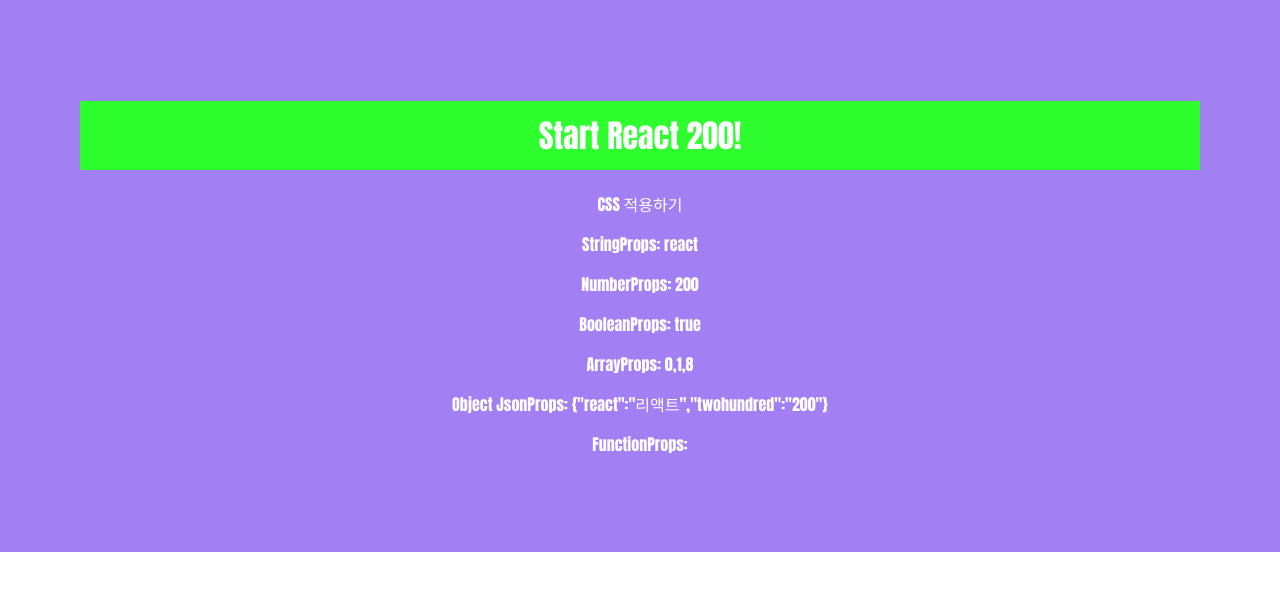
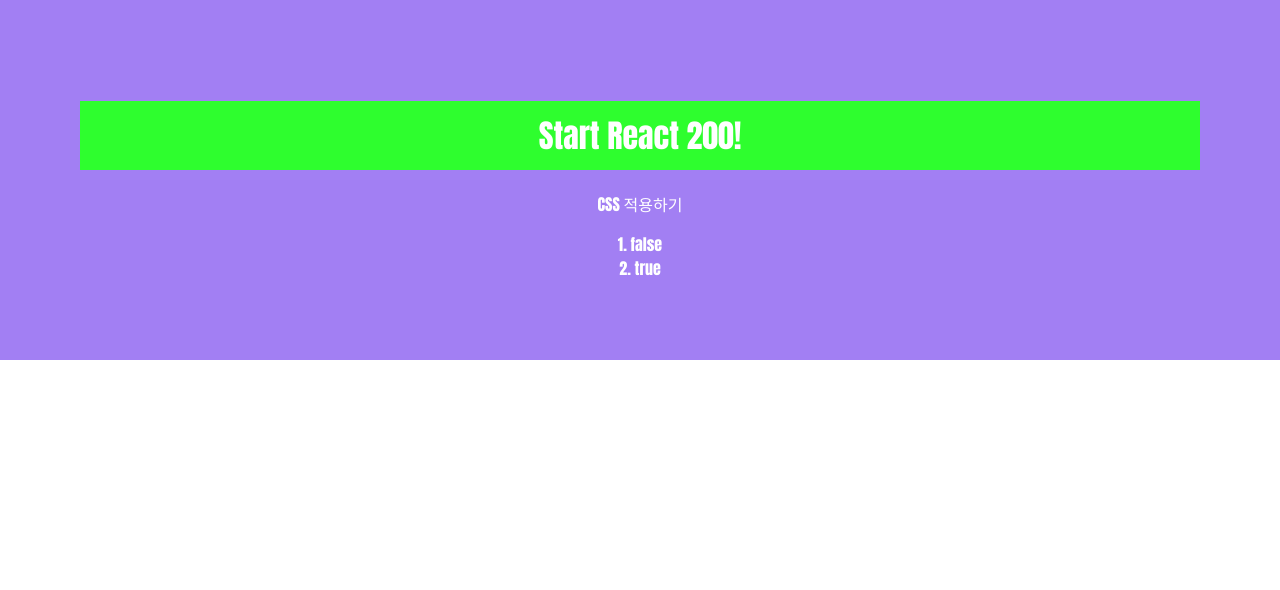
Before and after one commit to my-choe/react200, a React (Create React App) app: page / in a window 1280 px wide. Shown: the top 590 px of the page. Built offline with nearby package versions, Linux system fonts and the light colour scheme.

Commit message:
019 props Boolean으로 사용하기

```diff
--- a/src/App.js
+++ b/src/App.js
@@ -1,20 +1,14 @@
 import React from 'react';
 import './App.css';
-import PropsDatatype from './R018_PropsDatatype';
+import PropsBoolean from './R019_PropsBoolean';
 
 function App() {
   return (
     <div>
       <h1>Start React 200!</h1>
       <p>CSS 적용하기</p>
-      <PropsDatatype
-        String="react"
-        Number={200}
-        Boolean={1==1}
-        Array={[0, 1, 8]}
-        ObjectJson={{react:"리액트", twohundred:"200"}}
-        Function={console.log("FunctionProps: function!")}
-      />
+      <PropsBoolean BooleanTrueFalse={false}/>
+      <PropsBoolean BooleanTrueFalse/>
     </div>
   );
 }
--- /dev/null
+++ b/src/R019_PropsBoolean.js
@@ -0,0 +1,19 @@
+import React, { Component } from 'react';
+
+class R019_PropsBoolean extends Component {
+    // props 변수를 선언한 후 값을 할당하지 않고 넘기면 true가 기본값으로 할당된다.
+    render() {
+        let {
+            BooleanTrueFalse
+        } = this.props
+        return(
+            <div style={{padding: "0px"}}>
+                {BooleanTrueFalse ? "2. " : "1. "}
+                {BooleanTrueFalse.toString()}
+            </div>
+        )
+        // Boolean 변수는 직접 화면 출력할 수 없으므로 toString()함수를 사용해 문자열 변환
+    }
+}
+
+export default R019_PropsBoolean;
```
